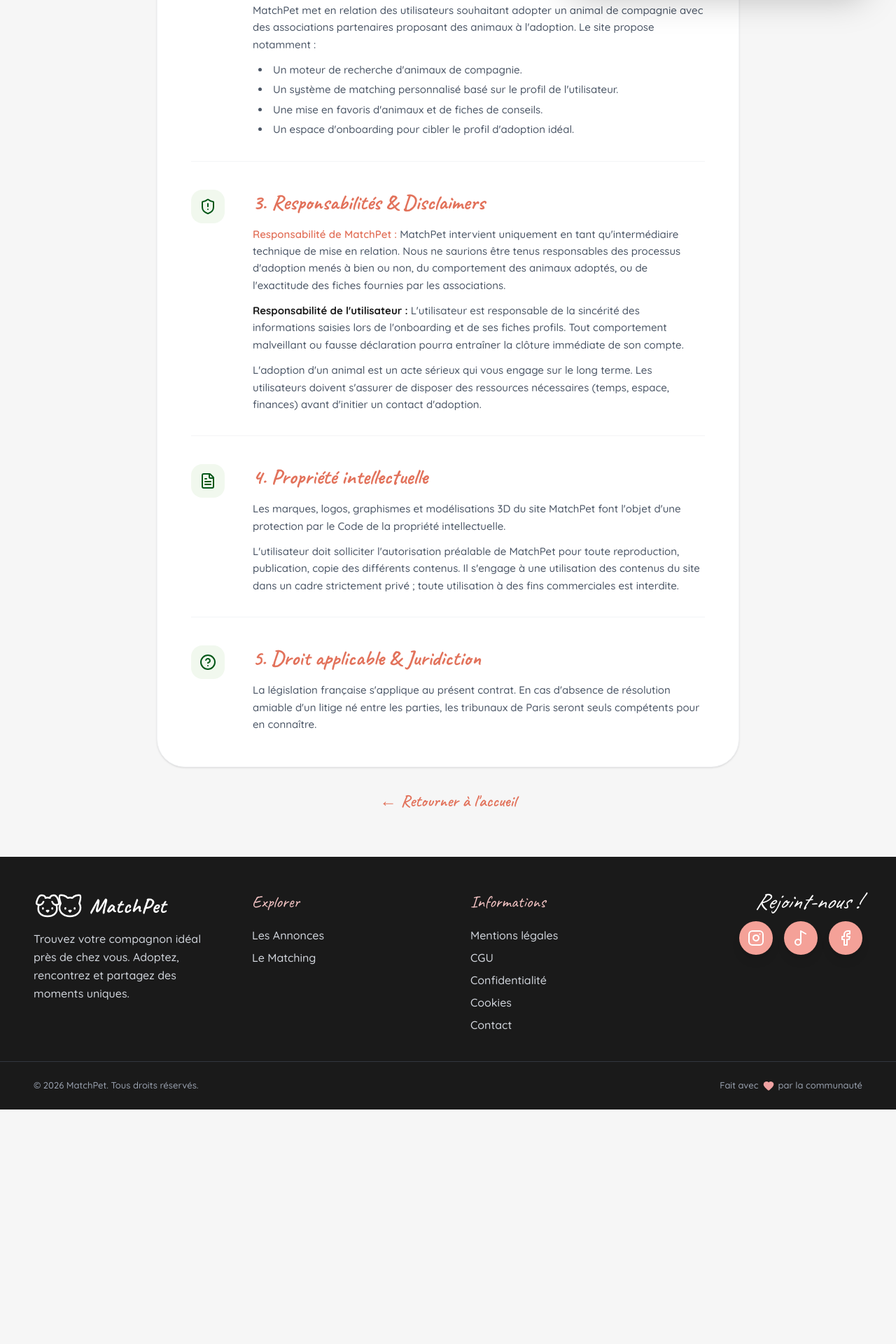
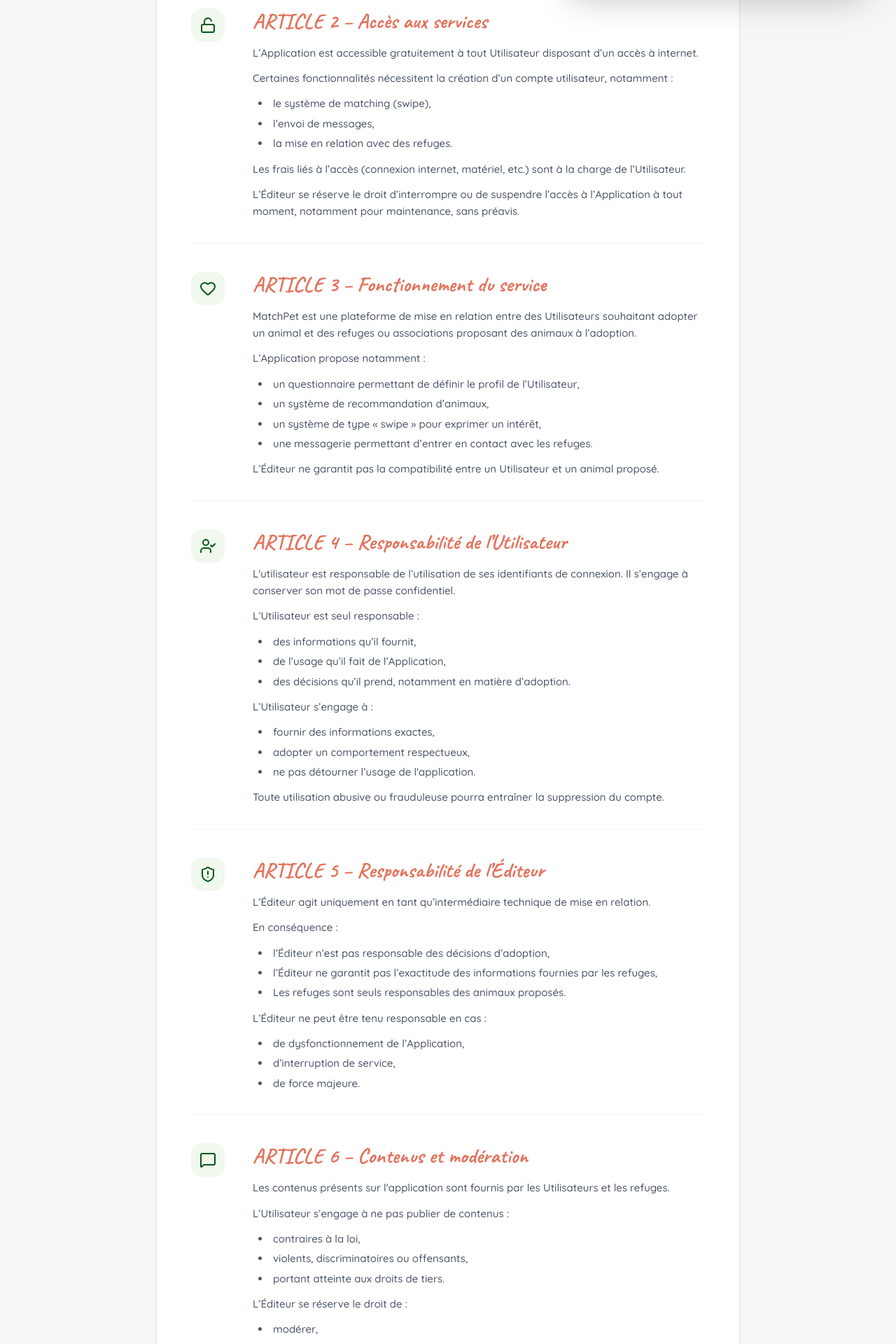
Before and after one commit to Kagitheepan/MatchPet, a Next.js app: page /cgu in a window 1280 px wide. Shown: the part 800-2720 px from the top of the page at 70% size. Before the commit the page ends 2385 px from the top, so only its background shows below. Built offline with nearby package versions, Linux system fonts and the light colour scheme.

Commit message:
texte cgu corrections.

```diff
--- a/src/app/cgu/page.tsx
+++ b/src/app/cgu/page.tsx
@@ -1,10 +1,22 @@
 import type { Metadata } from "next";
 import Link from "next/link";
-import { HelpCircle, ShieldAlert, Heart, FileText } from "lucide-react";
+import {
+  FileText,
+  Unlock,
+  Heart,
+  UserCheck,
+  ShieldAlert,
+  MessageSquare,
+  Lock,
+  Award,
+  Link2,
+  RefreshCw,
+  Scale
+} from "lucide-react";
 
 export const metadata: Metadata = {
   title: "Conditions Générales d'Utilisation (CGU) - MatchPet",
-  description: "Consultez les Conditions Générales d'Utilisation du site et des services de MatchPet.",
+  description: "Consultez les Conditions Générales d'Utilisation de l'application MatchPet.",
 };
 
 export default function CGU() {
@@ -19,14 +31,14 @@
             Conditions Générales d&apos;Utilisation
           </h1>
           <p className="text-gray-700 font-medium max-w-lg mx-auto leading-relaxed">
-            Dernière mise à jour : 26 mai 2026. Veuillez lire attentivement les présentes CGU avant d&apos;utiliser notre plateforme.
+            Veuillez lire attentivement les présentes CGU avant d&apos;utiliser l&apos;application MatchPet.
           </p>
         </div>
 
         {/* Content Card */}
         <div className="bg-white rounded-[2.5rem] p-8 md:p-12 shadow-sm border border-gray-100 flex flex-col gap-10">
 
-          {/* Section 1: Objet */}
+          {/* ARTICLE 1 – Objet */}
           <section className="flex flex-col md:flex-row gap-6 md:gap-10 pb-8 border-b border-gray-100">
             <div className="flex-shrink-0">
               <div className="w-12 h-12 rounded-2xl bg-primary/20 text-primary-dark flex items-center justify-center">
@@ -35,20 +47,56 @@
             </div>
             <div className="flex-1">
               <h2 className="font-cursive text-3xl text-secondary-dark font-bold mb-4">
-                1. Objet des CGU
+                ARTICLE 1 – Objet
               </h2>
               <div className="text-gray-600 space-y-3 leading-relaxed text-[15px] font-medium">
                 <p>
-                  Les présentes Conditions Générales d&apos;Utilisation (dites « CGU ») encadrent juridiquement l&apos;utilisation des services du site <strong className="text-text-dark">MatchPet</strong>.
+                  Les présentes conditions générales d’utilisation (ci-après « CGU ») ont pour objet d’encadrer l’utilisation de l’application MatchPet (ci-après « l’Application ») et de ses services.
                 </p>
                 <p>
-                  L&apos;accès et l&apos;utilisation du site par l&apos;utilisateur impliquent son acceptation sans réserve des présentes CGU. En cas de non-acceptation des CGU, l&apos;utilisateur se doit de renoncer à l&apos;accès aux services proposés par le site.
+                  Ce contrat est conclu entre l’équipe éditrice du projet MatchPet (ci-après « l’Éditeur ») et toute personne physique ou morale souhaitant accéder à l’Application, ci-après appelée « l’Utilisateur ».
+                </p>
+                <p>
+                  L’accès et l’utilisation de l’Application impliquent l’acceptation sans réserve des présentes CGU.
                 </p>
               </div>
             </div>
           </section>
 
-          {/* Section 2: Fonctionnement */}
+          {/* ARTICLE 2 – Accès aux services */}
+          <section className="flex flex-col md:flex-row gap-6 md:gap-10 pb-8 border-b border-gray-100">
+            <div className="flex-shrink-0">
+              <div className="w-12 h-12 rounded-2xl bg-primary/20 text-primary-dark flex items-center justify-center">
+                <Unlock className="w-6 h-6" />
+              </div>
+            </div>
+            <div className="flex-1">
+              <h2 className="font-cursive text-3xl text-secondary-dark font-bold mb-4">
+                ARTICLE 2 – Accès aux services
+              </h2>
+              <div className="text-gray-600 space-y-3 leading-relaxed text-[15px] font-medium">
+                <p>
+                  L’Application est accessible gratuitement à tout Utilisateur disposant d’un accès à internet.
+                </p>
+                <p>
+                  Certaines fonctionnalités nécessitent la création d’un compte utilisateur, notamment :
+                </p>
+                <ul className="list-disc list-inside pl-2 space-y-1">
+                  <li>le système de matching (swipe),</li>
+                  <li>l’envoi de messages,</li>
+                  <li>la mise en relation avec des refuges.</li>
+                </ul>
+                <p>
+                  Les frais liés à l’accès (connexion internet, matériel, etc.) sont à la charge de l’Utilisateur.
+                </p>
+                <p>
+                  L’Éditeur se réserve le droit d’interrompre ou de suspendre l’accès à l’Application à tout moment, notamment pour maintenance, sans préavis.
+                </p>
+              </div>
+            </div>
+          </section>
+
+          {/* ARTICLE 3 – Fonctionnement du service */}
           <section className="flex flex-col md:flex-row gap-6 md:gap-10 pb-8 border-b border-gray-100">
             <div className="flex-shrink-0">
               <div className="w-12 h-12 rounded-2xl bg-primary/20 text-primary-dark flex items-center justify-center">
@@ -57,23 +105,67 @@
             </div>
             <div className="flex-1">
               <h2 className="font-cursive text-3xl text-secondary-dark font-bold mb-4">
-                2. Les Services MatchPet
+                ARTICLE 3 – Fonctionnement du service
               </h2>
               <div className="text-gray-600 space-y-3 leading-relaxed text-[15px] font-medium">
                 <p>
-                  MatchPet met en relation des utilisateurs souhaitant adopter un animal de compagnie avec des associations partenaires proposant des animaux à l&apos;adoption. Le site propose notamment :
+                  MatchPet est une plateforme de mise en relation entre des Utilisateurs souhaitant adopter un animal et des refuges ou associations proposant des animaux à l’adoption.
+                </p>
+                <p>
+                  L’Application propose notamment :
                 </p>
                 <ul className="list-disc list-inside pl-2 space-y-1">
-                  <li>Un moteur de recherche d&apos;animaux de compagnie.</li>
-                  <li>Un système de matching personnalisé basé sur le profil de l&apos;utilisateur.</li>
-                  <li>Une mise en favoris d&apos;animaux et de fiches de conseils.</li>
-                  <li>Un espace d&apos;onboarding pour cibler le profil d&apos;adoption idéal.</li>
+                  <li>un questionnaire permettant de définir le profil de l’Utilisateur,</li>
+                  <li>un système de recommandation d’animaux,</li>
+                  <li>un système de type « swipe » pour exprimer un intérêt,</li>
+                  <li>une messagerie permettant d’entrer en contact avec les refuges.</li>
                 </ul>
+                <p>
+                  L’Éditeur ne garantit pas la compatibilité entre un Utilisateur et un animal proposé.
+                </p>
               </div>
             </div>
           </section>
 
-          {/* Section 3: Responsabilités */}
+          {/* ARTICLE 4 – Responsabilité de l’Utilisateur */}
+          <section className="flex flex-col md:flex-row gap-6 md:gap-10 pb-8 border-b border-gray-100">
+            <div className="flex-shrink-0">
+              <div className="w-12 h-12 rounded-2xl bg-primary/20 text-primary-dark flex items-center justify-center">
+                <UserCheck className="w-6 h-6" />
+              </div>
+            </div>
+            <div className="flex-1">
+              <h2 className="font-cursive text-3xl text-secondary-dark font-bold mb-4">
+                ARTICLE 4 – Responsabilité de l’Utilisateur
+              </h2>
+              <div className="text-gray-600 space-y-3 leading-relaxed text-[15px] font-medium">
+                <p>
+                  L&apos;utilisateur est responsable de l’utilisation de ses identifiants de connexion. Il s’engage à conserver son mot de passe confidentiel.
+                </p>
+                <p>
+                  L’Utilisateur est seul responsable :
+                </p>
+                <ul className="list-disc list-inside pl-2 space-y-1">
+                  <li>des informations qu’il fournit,</li>
+                  <li>de l’usage qu’il fait de l’Application,</li>
+                  <li>des décisions qu’il prend, notamment en matière d’adoption.</li>
+                </ul>
+                <p>
+                  L’Utilisateur s’engage à :
+                </p>
+                <ul className="list-disc list-inside pl-2 space-y-1">
+                  <li>fournir des informations exactes,</li>
+                  <li>adopter un comportement respectueux,</li>
+                  <li>ne pas détourner l’usage de l&apos;application.</li>
+                </ul>
+                <p>
+                  Toute utilisation abusive ou frauduleuse pourra entraîner la suppression du compte.
+                </p>
+              </div>
+            </div>
+          </section>
+
+          {/* ARTICLE 5 – Responsabilité de l’Éditeur */}
           <section className="flex flex-col md:flex-row gap-6 md:gap-10 pb-8 border-b border-gray-100">
             <div className="flex-shrink-0">
               <div className="w-12 h-12 rounded-2xl bg-primary/20 text-primary-dark flex items-center justify-center">
@@ -82,58 +174,191 @@
             </div>
             <div className="flex-1">
               <h2 className="font-cursive text-3xl text-secondary-dark font-bold mb-4">
-                3. Responsabilités &amp; Disclaimers
+                ARTICLE 5 – Responsabilité de l’Éditeur
               </h2>
               <div className="text-gray-600 space-y-3 leading-relaxed text-[15px] font-medium">
                 <p>
-                  <strong className="text-secondary-dark font-semibold">Responsabilité de MatchPet :</strong> MatchPet intervient uniquement en tant qu&apos;intermédiaire technique de mise en relation. Nous ne saurions être tenus responsables des processus d&apos;adoption menés à bien ou non, du comportement des animaux adoptés, ou de l&apos;exactitude des fiches fournies par les associations.
+                  L’Éditeur agit uniquement en tant qu’intermédiaire technique de mise en relation.
                 </p>
                 <p>
-                  <strong className="text-text-dark">Responsabilité de l&apos;utilisateur :</strong> L&apos;utilisateur est responsable de la sincérité des informations saisies lors de l&apos;onboarding et de ses fiches profils. Tout comportement malveillant ou fausse déclaration pourra entraîner la clôture immédiate de son compte.
+                  En conséquence :
+                </p>
+                <ul className="list-disc list-inside pl-2 space-y-1">
+                  <li>l’Éditeur n’est pas responsable des décisions d’adoption,</li>
+                  <li>l’Éditeur ne garantit pas l’exactitude des informations fournies par les refuges,</li>
+                  <li>Les refuges sont seuls responsables des animaux proposés.</li>
+                </ul>
+                <p>
+                  L’Éditeur ne peut être tenu responsable en cas :
+                </p>
+                <ul className="list-disc list-inside pl-2 space-y-1">
+                  <li>de dysfonctionnement de l’Application,</li>
+                  <li>d’interruption de service,</li>
+                  <li>de force majeure.</li>
+                </ul>
+              </div>
+            </div>
+          </section>
+
+          {/* ARTICLE 6 – Contenus et modération */}
+          <section className="flex flex-col md:flex-row gap-6 md:gap-10 pb-8 border-b border-gray-100">
+            <div className="flex-shrink-0">
+              <div className="w-12 h-12 rounded-2xl bg-primary/20 text-primary-dark flex items-center justify-center">
+                <MessageSquare className="w-6 h-6" />
+              </div>
+            </div>
+            <div className="flex-1">
+              <h2 className="font-cursive text-3xl text-secondary-dark font-bold mb-4">
+                ARTICLE 6 – Contenus et modération
+              </h2>
+              <div className="text-gray-600 space-y-3 leading-relaxed text-[15px] font-medium">
+                <p>
+                  Les contenus présents sur l&apos;application sont fournis par les Utilisateurs et les refuges.
                 </p>
                 <p>
-                  L&apos;adoption d&apos;un animal est un acte sérieux qui vous engage sur le long terme. Les utilisateurs doivent s&apos;assurer de disposer des ressources nécessaires (temps, espace, finances) avant d&apos;initier un contact d&apos;adoption.
+                  L’Utilisateur s’engage à ne pas publier de contenus :
+                </p>
+                <ul className="list-disc list-inside pl-2 space-y-1">
+                  <li>contraires à la loi,</li>
+                  <li>violents, discriminatoires ou offensants,</li>
+                  <li>portant atteinte aux droits de tiers.</li>
+                </ul>
+                <p>
+                  L’Éditeur se réserve le droit de :
+                </p>
+                <ul className="list-disc list-inside pl-2 space-y-1">
+                  <li>modérer,</li>
+                  <li>modifier,</li>
+                  <li>ou supprimer tout contenu,</li>
+                </ul>
+                <p>
+                  sans obligation de justification.
                 </p>
               </div>
             </div>
           </section>
 
-          {/* Section 4: Propriété intellectuelle */}
+          {/* ARTICLE 7 – Données personnelles */}
           <section className="flex flex-col md:flex-row gap-6 md:gap-10 pb-8 border-b border-gray-100">
             <div className="flex-shrink-0">
               <div className="w-12 h-12 rounded-2xl bg-primary/20 text-primary-dark flex items-center justify-center">
-                <FileText className="w-6 h-6" />
+                <Lock className="w-6 h-6" />
               </div>
             </div>
             <div className="flex-1">
               <h2 className="font-cursive text-3xl text-secondary-dark font-bold mb-4">
-                4. Propriété intellectuelle
+                ARTICLE 7 – Données personnelles
               </h2>
               <div className="text-gray-600 space-y-3 leading-relaxed text-[15px] font-medium">
                 <p>
-                  Les marques, logos, graphismes et modélisations 3D du site MatchPet font l&apos;objet d&apos;une protection par le Code de la propriété intellectuelle.
+                  L’Utilisateur est amené à fournir des données personnelles lors de son inscription, telles que :
+                </p>
+                <ul className="list-disc list-inside pl-2 space-y-1">
+                  <li>adresse email,</li>
+                  <li>informations de profil,</li>
+                  <li>préférences liées à l’adoption.</li>
+                </ul>
+                <p>
+                  Ces données sont utilisées pour :
+                </p>
+                <ul className="list-disc list-inside pl-2 space-y-1">
+                  <li>la gestion du compte,</li>
+                  <li>le fonctionnement du service de matching,</li>
+                  <li>la mise en relation avec les refuges.</li>
+                </ul>
+                <p>
+                  L&apos;utilisateur peut demander la modification ou la suppression de ses données.
                 </p>
                 <p>
-                  L&apos;utilisateur doit solliciter l&apos;autorisation préalable de MatchPet pour toute reproduction, publication, copie des différents contenus. Il s&apos;engage à une utilisation des contenus du site dans un cadre strictement privé ; toute utilisation à des fins commerciales est interdite.
+                  L’Éditeur met en œuvre des moyens raisonnables pour assurer la sécurité des données, sans garantie absolue.
                 </p>
               </div>
             </div>
           </section>
 
-          {/* Section 5: Loi applicable */}
-          <section className="flex flex-col md:flex-row gap-6 md:gap-10">
+          {/* ARTICLE 8 – Propriété intellectuelle */}
+          <section className="flex flex-col md:flex-row gap-6 md:gap-10 pb-8 border-b border-gray-100">
             <div className="flex-shrink-0">
               <div className="w-12 h-12 rounded-2xl bg-primary/20 text-primary-dark flex items-center justify-center">
-                <HelpCircle className="w-6 h-6" />
+                <Award className="w-6 h-6" />
               </div>
             </div>
             <div className="flex-1">
               <h2 className="font-cursive text-3xl text-secondary-dark font-bold mb-4">
-                5. Droit applicable &amp; Juridiction
+                ARTICLE 8 – Propriété intellectuelle
               </h2>
               <div className="text-gray-600 space-y-3 leading-relaxed text-[15px] font-medium">
                 <p>
-                  La législation française s&apos;applique au présent contrat. En cas d&apos;absence de résolution amiable d&apos;un litige né entre les parties, les tribunaux de Paris seront seuls compétents pour en connaître.
+                  L’ensemble des éléments de l&apos;application (design, logo, textes, fonctionnalités) est protégé par le droit de la propriété intellectuelle.
+                </p>
+                <p>
+                  Toute reproduction ou utilisation sans autorisation est interdite.
+                </p>
+                <p>
+                  L&apos;utilisateur dispose uniquement d’un droit d’usage personnel de l’Application.
+                </p>
+              </div>
+            </div>
+          </section>
+
+          {/* ARTICLE 9 – Liens hypertextes */}
+          <section className="flex flex-col md:flex-row gap-6 md:gap-10 pb-8 border-b border-gray-100">
+            <div className="flex-shrink-0">
+              <div className="w-12 h-12 rounded-2xl bg-primary/20 text-primary-dark flex items-center justify-center">
+                <Link2 className="w-6 h-6" />
+              </div>
+            </div>
+            <div className="flex-1">
+              <h2 className="font-cursive text-3xl text-secondary-dark font-bold mb-4">
+                ARTICLE 9 – Liens hypertextes
+              </h2>
+              <div className="text-gray-600 space-y-3 leading-relaxed text-[15px] font-medium">
+                <p>
+                  L’Application peut contenir des liens vers des sites externes.
+                </p>
+                <p>
+                  L’Éditeur n’exerce aucun contrôle sur ces sites et décline toute responsabilité quant à leur contenu.
+                </p>
+              </div>
+            </div>
+          </section>
+
+          {/* ARTICLE 10 – Évolution des CGU */}
+          <section className="flex flex-col md:flex-row gap-6 md:gap-10 pb-8 border-b border-gray-100">
+            <div className="flex-shrink-0">
+              <div className="w-12 h-12 rounded-2xl bg-primary/20 text-primary-dark flex items-center justify-center">
+                <RefreshCw className="w-6 h-6" />
+              </div>
+            </div>
+            <div className="flex-1">
+              <h2 className="font-cursive text-3xl text-secondary-dark font-bold mb-4">
+                ARTICLE 10 – Évolution des CGU
+              </h2>
+              <div className="text-gray-600 space-y-3 leading-relaxed text-[15px] font-medium">
+                <p>
+                  L’Éditeur se réserve le droit de modifier les présentes CGU à tout moment.
+                </p>
+                <p>
+                  Les nouvelles conditions s’appliquent dès leur mise en ligne.
+                </p>
+              </div>
+            </div>
+          </section>
+
+          {/* ARTICLE 11 – Droit applicable */}
+          <section className="flex flex-col md:flex-row gap-6 md:gap-10">
+            <div className="flex-shrink-0">
+              <div className="w-12 h-12 rounded-2xl bg-primary/20 text-primary-dark flex items-center justify-center">
+                <Scale className="w-6 h-6" />
+              </div>
+            </div>
+            <div className="flex-1">
+              <h2 className="font-cursive text-3xl text-secondary-dark font-bold mb-4">
+                ARTICLE 11 – Droit applicable
+              </h2>
+              <div className="text-gray-600 space-y-3 leading-relaxed text-[15px] font-medium">
+                <p>
+                  Les présentes CGU sont soumises au droit français.
                 </p>
               </div>
             </div>
```
